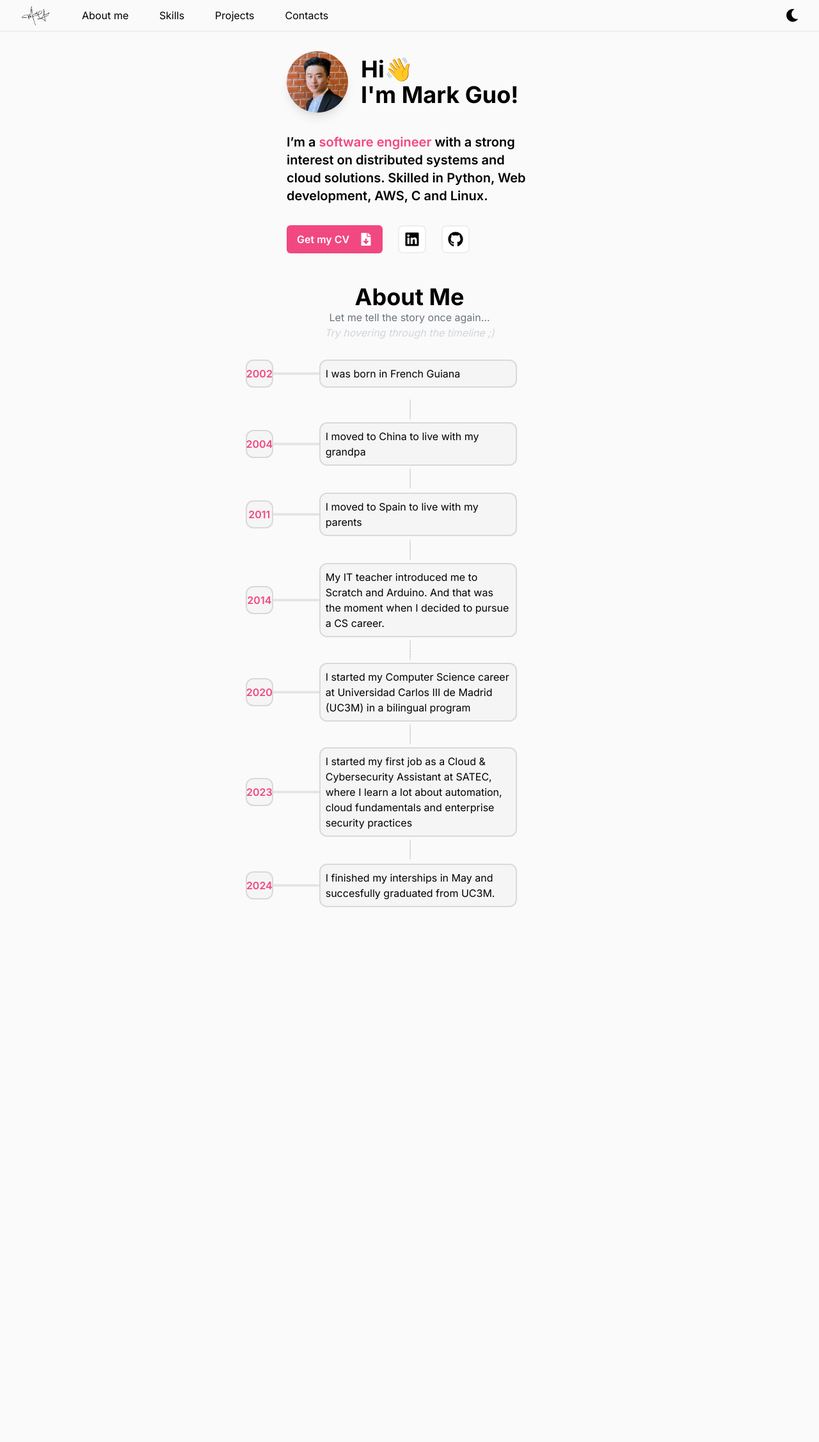
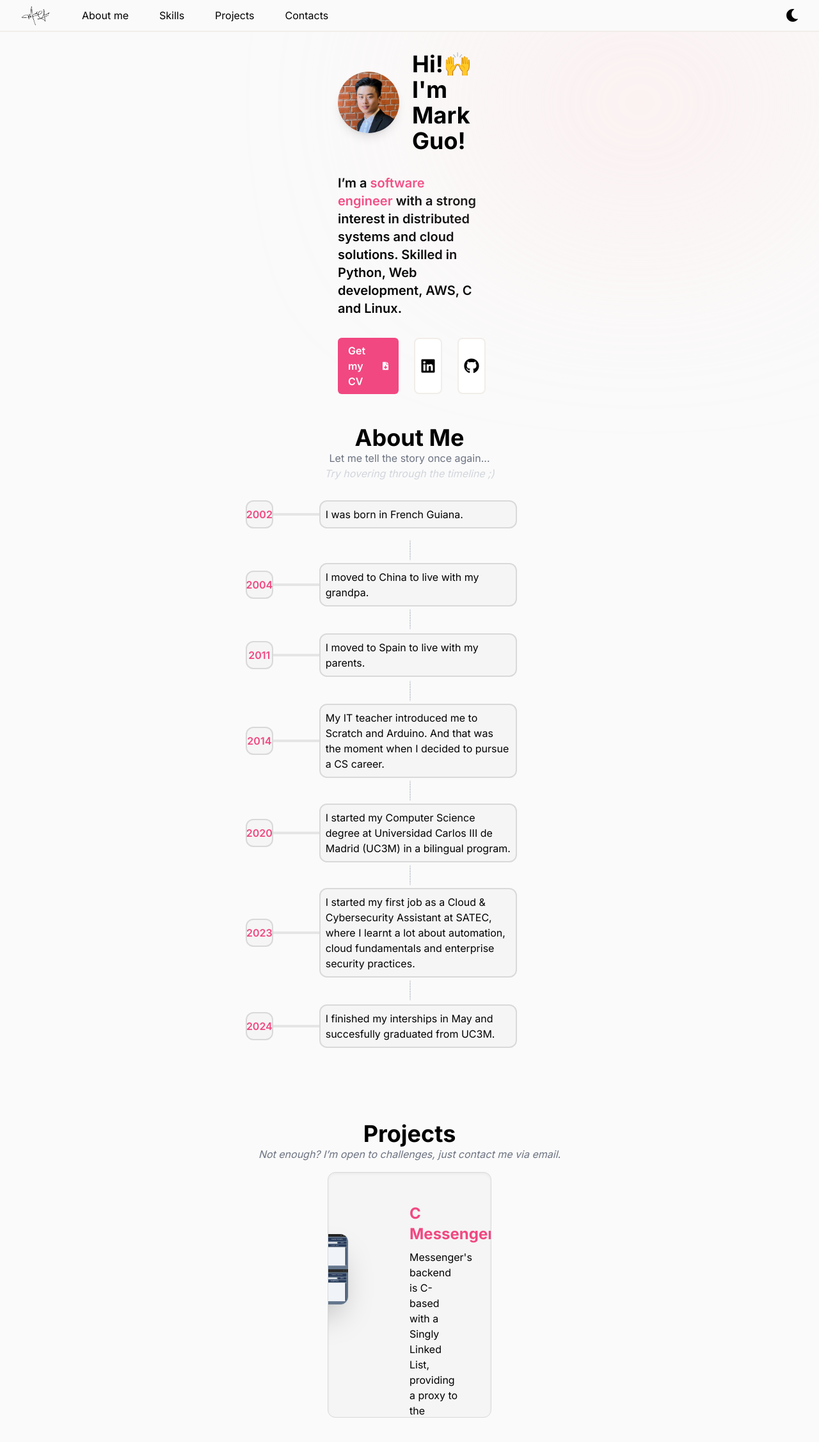
Before and after one commit to MarkGuo2002/markguo-portfolio, a React (Create React App) app: page / in a window 1280 px wide. Shown: the top 2254 px of the page at 64% size. Before the commit the page ends 1564 px from the top, so only its background shows below. Built offline with nearby package versions, Linux system fonts and the light colour scheme.

Commit message:
project card done

```diff
--- a/src/AboutMe.js
+++ b/src/AboutMe.js
@@ -10,17 +10,17 @@ import graduate from './assets/graduate.png';
 let timeline = [
     {
         'year':'2002',
-        'event': 'I was born in French Guiana',
+        'event': 'I was born in French Guiana.',
         'image': guiana
     },
     {
         'year':'2004',
-        'event': 'I moved to China to live with my grandpa',
+        'event': 'I moved to China to live with my grandpa.',
         'image': china
     },
     {
         'year':'2011',
-        'event': 'I moved to Spain to live with my parents',
+        'event': 'I moved to Spain to live with my parents.',
         'image': spain
     },
     {
@@ -30,12 +30,12 @@ let timeline = [
     },
     {
         'year':'2020',
-        'event': 'I started my Computer Science career at Universidad Carlos III de Madrid (UC3M) in a bilingual program',
+        'event': 'I started my Computer Science degree at Universidad Carlos III de Madrid (UC3M) in a bilingual program.',
         'image': uc3m
     },
     {
         'year':'2023',
-        'event': 'I started my first job as a Cloud & Cybersecurity Assistant at SATEC, where I learn a lot about automation,    cloud fundamentals and enterprise security practices',
+        'event': 'I started my first job as a Cloud & Cybersecurity Assistant at SATEC, where I learnt a lot about automation, cloud fundamentals and enterprise security practices.',
         'image': satec
     },
     {
@@ -78,9 +78,9 @@ const Timeline = ( {year, event, last=false, image} ) => {
             <div className="flex items-center w-full group">
                 <div className="date-container p-2 w-1/12 bg-hoverGray border-2 border-darkgray rounded-xl flex items-center justify-center text-primary font-semibold group-hover:scale-125 group-hover:bg-primary group-hover:text-white group-hover:border-primary transition-all duration-500 ease-out"> {year} </div>
                 <div className="box-connectors opacity-100 h-1 w-20 bg-boxBgGray group-hover:opacity-0 transition-all duration-100"></div>
-                <div className="event-container p-2 bg-hoverGray border-2 border-darkgray rounded-xl w-8/12 group-hover:translate-x-4 transition-all duration-500"> {event} </div>
+                <div className=" z-10 event-container p-2 bg-hoverGray border-2 border-darkgray rounded-xl w-8/12 group-hover:translate-x-4 group-hover:brightness-90 transition-all duration-500"> {event} </div>
                 <div className="image-container w-20 ml-4 -translate-x-20 opacity-0
-                group-hover:opacity-100 group-hover:translate-x-4 group-hover:scale-110 group-hover:rotate-12 transition-all duration-500 ease-in-out" >
+                group-hover:opacity-100 group-hover:translate-x-2/4 group-hover:scale-110 group-hover:rotate-12 transition-all duration-500 ease-in-out" >
                     <img src={image} className="rounded-xl"/>
                 </div>
             </div>
--- a/src/App.js
+++ b/src/App.js
@@ -8,6 +8,7 @@ import AOS from 'aos';
 import Navbar from './Navbar';
 import Hero from './Hero';
 import AboutMe from './AboutMe';
+import Projects from './Projects';
 
 function App() {
   return(
@@ -16,6 +17,7 @@ function App() {
       <div className='main-container px-16 py-20 lg:px-96'>
         <Hero />
         <AboutMe />
+        <Projects />
       </div>
 
     </div>
--- /dev/null
+++ b/src/CardProject.js
@@ -0,0 +1,39 @@
+import { FaRegCalendarAlt } from "react-icons/fa";
+import messenger from "./assets/messenger.png"
+import Tag from "./Tag";
+
+const CardProject = () =>{
+    return(
+        <>
+        <div className="relative flex cursor-pointer card-container w-full bg-hoverGray rounded-xl border-[1px] py-12 border-darkgray sm:h-fit lg:h-96 shadow-inner overflow-hidden group hover:shadow-primary hover:brightness-95 transition-all duration-500">
+
+        <div className="px-4 py-2 bg-primary right-0 bottom-0 absolute rounded-tl-xl rounded-br-xl text-white font-semibold drop-shadow-md
+                        opacity-0 translate-x-4 group-hover:opacity-100 group-hover:translate-x-0 transition-all duration-500 ease-in-out"> Learn more → </div>
+
+            <img src={messenger} className="relative right-24 top-12 w-6/12 h-fit object-cover group-gover rounded-xl shadow-2xl
+                                            group-hover:translate-x-12 group-hover:-translate-y-4 group-hover:rotate-3 transition-all duration-500 ease-in-out" />
+
+            <div className="w-6/12 pr-12 description-container flex flex-col gap-2">
+                <h3 className="text-primary">C Messenger</h3>
+                <p>Messenger's backend is C-based with a Singly Linked List, providing a proxy to the frontend which is Python-based with Tkinter, communicating via sockets.</p>
+                <div className="flex gap-2 items-center text-gray-600">
+                    <FaRegCalendarAlt size={"1rem"}/>
+                    <p>May 2023</p>
+                </div>
+                <div className="tag-container flex flex-wrap gap-2 w-full">
+                    <Tag text={'C'}/>
+                    <Tag text={'Python'}/>
+                    <Tag text={'Tkinter'}/>
+                    <Tag text={'Sockets'}/>
+                    <Tag text={'Data structures'}/>
+                    <Tag text={'Client-Server'}/>
+                </div>
+            </div>
+        </div>
+        </>
+    );
+}
+
+
+
+export default CardProject;
--- a/src/Hero.js
+++ b/src/Hero.js
@@ -3,25 +3,27 @@ import { FaFileDownload, FaGithub, FaLinkedin } from 'react-icons/fa';
 
 const Hero = () => {
     return (
-        <div className="hero-container px-16">
-            <div className='font-extrabold text-4xl flex items-center gap-5'>
-                <img src={photo} className='w-24 h-24 rounded-full shadow-lg'/>
-                <h1>Hi👋<br></br>I'm Mark Guo!</h1>
+        <div className="hero-container px-36">
+
+            <div className='gradient-decoration w-[70vh] h-[40vh] rounded-[100%] z-0 bg-red-100 absolute top-0 right-0 blur-[150px] opacity-65'></div>
+            <div className='font-extrabold text-4xl flex items-center gap-5 z-20'>
+                <img src={photo} className='w-24 h-24 rounded-full shadow-lg z-20'/>
+                <h1 className='z-20'>Hi!🙌<br></br>I'm Mark Guo!</h1>
             </div>
-            <p className='font-semibold text-xl py-8'>
-                I’m a <span className='text-primary'>software engineer</span> with a strong interest on distributed systems and cloud solutions. Skilled in Python, Web development, AWS, C and Linux.
+            <p className='font-semibold text-xl py-8 z-20'>
+                I’m a <span className='text-primary'>software engineer</span> with a strong interest in distributed systems and cloud solutions. Skilled in Python, Web development, AWS, C and Linux.
             </p>
-            <div className='link-container flex gap-6'>
-                <div className='flex items-center gap-4 cv-container px-4 py-2 bg-primary text-white rounded-md font-semibold hover:brightness-75 cursor-pointer transition-all'>
-                    <p>Get my CV</p>
+            <div className='link-container flex gap-6 z-20'>
+                <div className='z-20 flex items-center gap-4 cv-container px-4 py-2 bg-primary text-white rounded-md font-semibold hover:brightness-75 cursor-pointer transition-all'>
+                    <p className='z-20'>Get my CV</p>
                     <FaFileDownload size={20}/>
                 </div>
 
-                <div className='link-container p-2 bg-white border-2 border-strokeGray flex items-center justify-center rounded-lg hover:brightness-90 transition-all group cursor-pointer'>
+                <div className='z-20 link-container p-2 bg-white border-2 border-strokeGray flex items-center justify-center rounded-lg hover:brightness-90 transition-all group cursor-pointer'>
                     <FaLinkedin size={24} className='group-hover:rotate-12 group-hover:translate-x-1 group-hover:scale-110 group-hover:text-blue-600 transition-all '/>
 
                 </div>
-                <div className='link-container p-2 bg-white border-2 border-strokeGray flex items-center justify-center rounded-lg hover:brightness-90 transition-all group cursor-pointer'>
+                <div className='z-20 link-container p-2 bg-white border-2 border-strokeGray flex items-center justify-center rounded-lg hover:brightness-90 transition-all group cursor-pointer'>
                     <FaGithub size={24} className='group-hover:rotate-12 group-hover:translate-x-1 group-hover:scale-110 group-hover:text-blue-600 transition-all '/>
 
                 </div>
--- a/src/Navbar.js
+++ b/src/Navbar.js
@@ -2,7 +2,7 @@ import { FaMoon } from 'react-icons/fa';
 import logo from './assets/signature-nobg.png';
 const Navbar = () => {
     return (
-        <div className=' fixed top-0 w-full bg-bgGray    '>
+        <div className=' fixed top-0 w-full bg-bgGray z-30'>
             <nav className="flex justify-center gap-4 lg:justify-between border-b-2 items-center border-strokeGray px-8 py-2">
                 <div className='left-panel flex'>
                     <img src={logo} alt="logo" className="h-8 w-12 mr-10  hidden lg:block" />
--- /dev/null
+++ b/src/Projects.js
@@ -0,0 +1,18 @@
+import CardProject from "./CardProject";
+
+
+const Projects = () => {
+
+    return (
+        <div className="flex flex-col items-center py-12">
+            <h1>Projects</h1>
+            <p className=" text-gray-500 italic">Not enough? I’m open to challenges, just contact me via email.</p>
+            <div className=" px-32 projects-container w-full my-4 flex justify-center">
+            <CardProject />
+
+            </div>
+        </div>
+    );
+}
+
+export default Projects;
--- /dev/null
+++ b/src/Tag.js
@@ -0,0 +1,8 @@
+const Tag = ({ text, color="bg-white" }) => {
+    return(
+        <div className={`${color} text-black shadow-lg px-4 py-1 rounded-xl flex justify-center items-center w-fit`}>
+            <p>{text}</p>
+        </div>
+    )
+}
+export default Tag;
--- a/src/index.css
+++ b/src/index.css
@@ -23,6 +23,11 @@ h1 {
     @apply text-4xl font-extrabold  ;
 }
 
+h3 {
+    @apply text-2xl font-bold  ;
+}
+
+
 
 @layer components {
 
```
